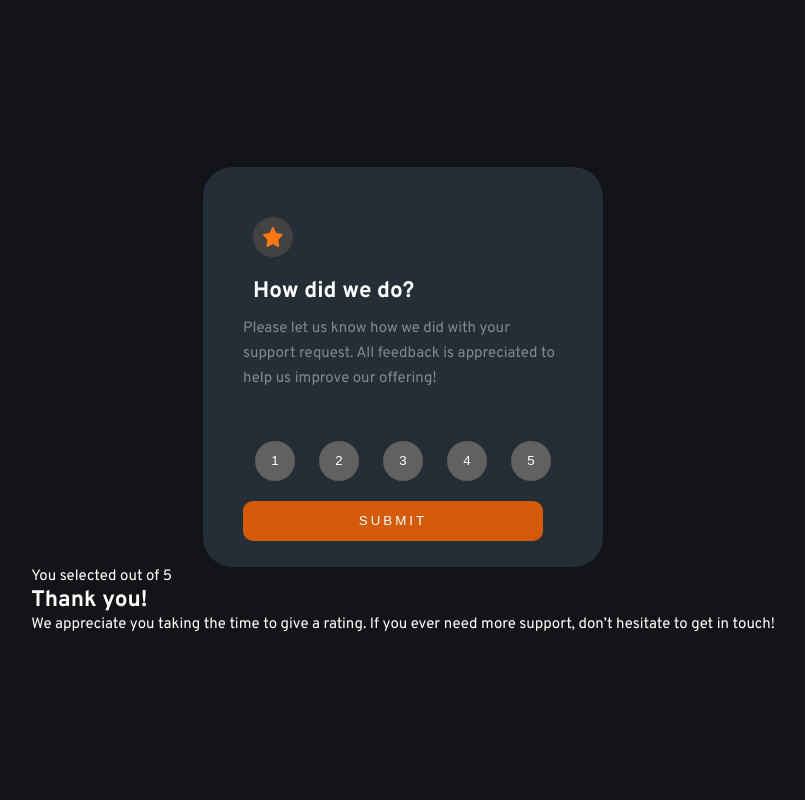
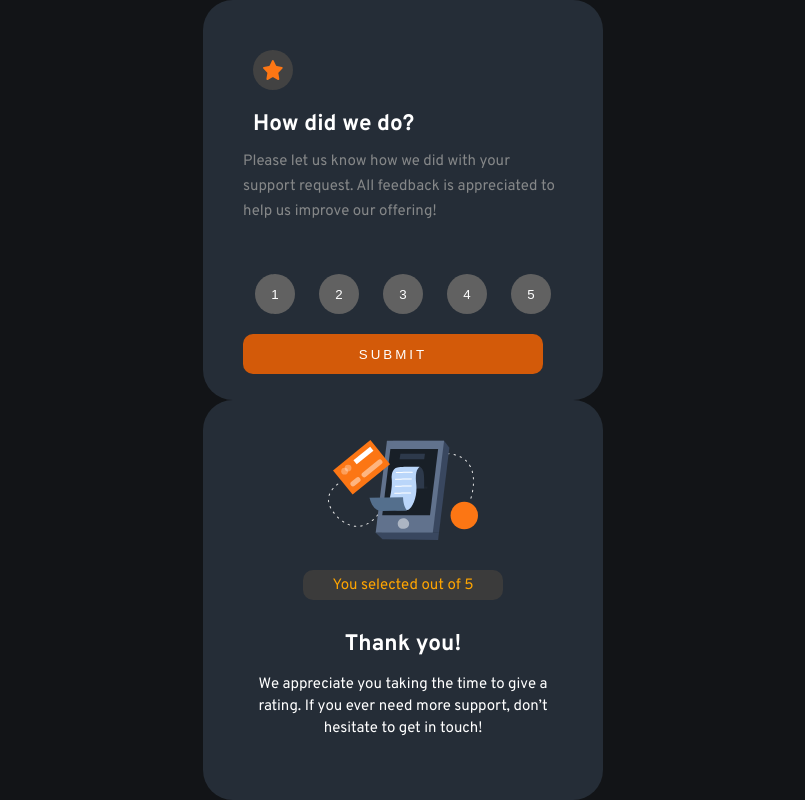
Before and after one commit to Szvejk/Interactive-rating-component, a plain HTML site: page index.html in a window 1280 px wide. Shown: the whole page, without its empty margins (237-1042 px from the left). Drawn offline with Linux system fonts and the light colour scheme.

Commit message:
new view

```diff
--- a/index.html
+++ b/index.html
@@ -46,8 +46,13 @@
 
 
 <section class="secondBox">
+<img class="fotoThanks"   src="./images/illustration-thank-you.svg" alt="">
 
+<div class="choiceofstars">
+<p class="choice">
   You selected <!-- Add rating here --> out of 5
+</p>
+</div>
 
   <h1 class="thanks"> Thank you!</h1>
 
@@ -58,5 +63,6 @@
   </section>
 </main>
 <script src="script.js"></script>
+
 </body>
 </html>
--- a/style.scss
+++ b/style.scss
@@ -15,7 +15,7 @@ body {
 		align-items: center;
 		justify-content: center;
 		height: 100vh;
-	}
+
 		.firstBox {
 			width: 400px;
 			height: 400px;
@@ -49,8 +49,7 @@ body {
 				align-items: center;
 				justify-content: center;
 				display: flex;
-            justify-content: space-around
-
+				justify-content: space-around;
 			}
 			button {
 				height: 40px;
@@ -58,10 +57,24 @@ body {
 				border-radius: 50%;
 				background-color: rgb(97, 97, 97);
 				color: white;
-            border-color: transparent
+				border-color: transparent;
+				button:hover {
+					background-color: rgb(233, 149, 70);
 				}
+			}
+			button:hover {
+				background-image: linear-gradient(
+					to right,
+					#af7427,
+					#e49d33,
+					#c58026,
+					#b67c24
+				);
+				box-shadow: 0 5px 15px rgba(242, 97, 103, 0.4);
+			}
+
 			.submit {
-            margin:0 auto;
+				margin: 0 auto;
 				border-radius: 10px;
 				width: 300px;
 				background-color: rgb(211, 90, 9);
@@ -69,4 +82,42 @@ body {
 				letter-spacing: 3px;
 			}
 		}
+
+		.secondBox {
+			width: 400px;
+			height: 400px;
+			background-color: hsl(213, 19%, 18%);
+			border-radius: 30px;
+			padding: 40px;
+			display: flex;
+			flex-direction: column;
+			align-items: center;
+
+			.fotoThanks {
+				height: 100px;
+				width: 150px;
 			}
+			.choiceofstars {
+				background-color: rgb(59, 59, 59);
+				margin-top: 30px;
+				width: 200px;
+				height: 30px;
+				display: flex;
+				border-radius: 10px;
+
+				.choice {
+					color: orange;
+					margin: auto;
+				}
+			}
+			.thanks {
+				margin-top: 30px;
+				margin-bottom: 15px;
+			}
+			.secondDescription {
+				line-height: 22px;
+                text-align: center;
+			}
+		}
+	}
+}
```
Also changed, not shown: css/style.css, 1 other file. Lines whose indentation alone changed are shown as unchanged.
